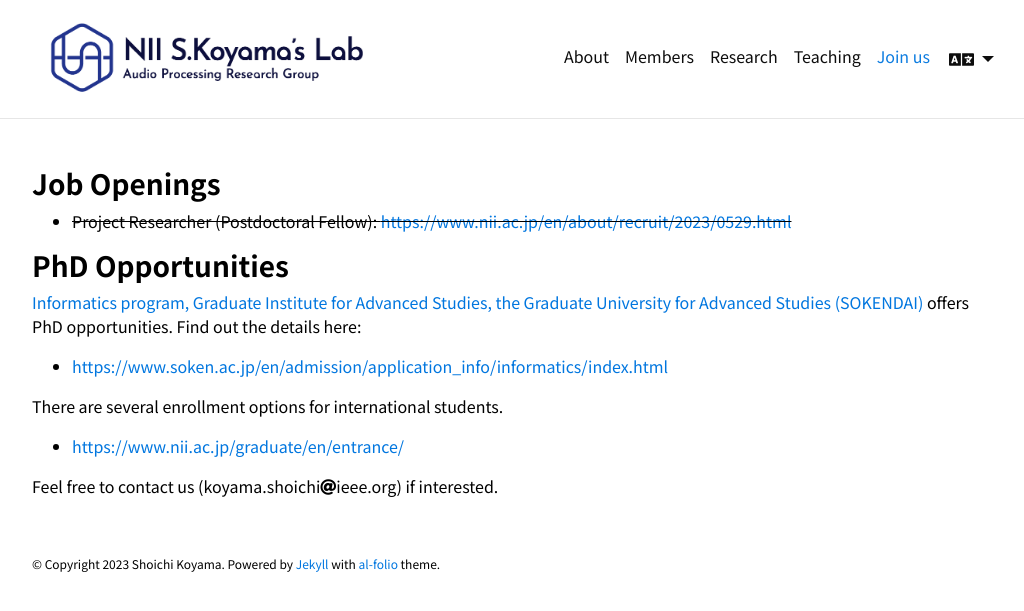
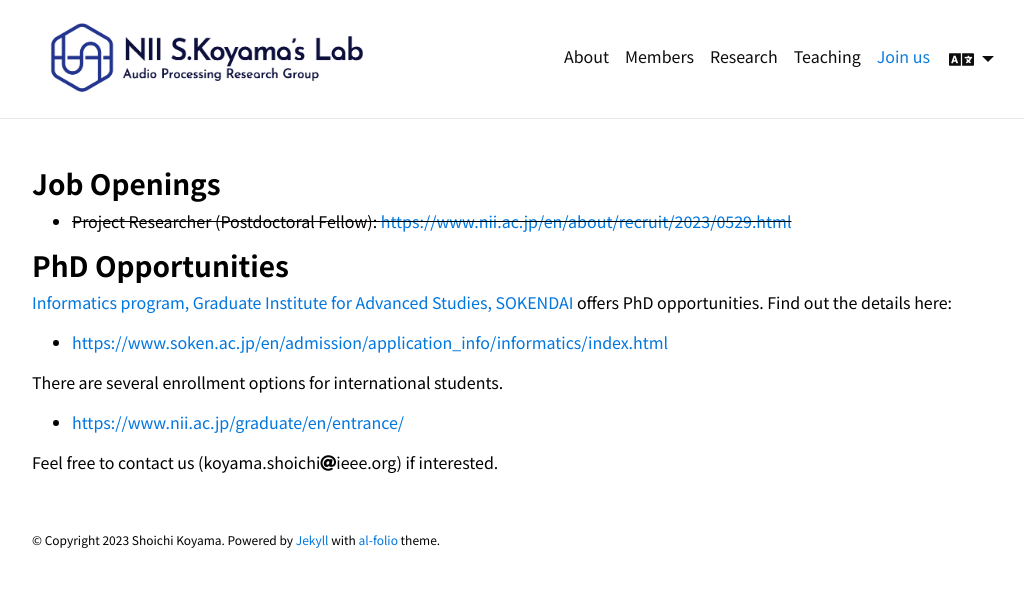
Before and after one commit to skoyamalab/skoyamalab.github.io, a Jekyll site: the page built from _pages/recruitment.md, in a window 1280 px wide. Shown: the top 611 px of the page, without its empty margins (123-1147 px from the left). Built offline with Jekyll 4.4.1, drawn with Linux system fonts in a browser that asks for light colours; comment, search, counter and statistics services are not loaded; a style sheet for code colours, icons or effects is not loaded.

Commit message:
modified recruitment

```diff
--- a/_pages/recruitment.md
+++ b/_pages/recruitment.md
@@ -13,7 +13,7 @@ nav_order: 4
 
 ### PhD Opportunities
 
-[Informatics program, Graduate Institute for Advanced Studies, the Graduate University for Advanced Studies (SOKENDAI)](https://www.nii.ac.jp/graduate/en/) offers PhD opportunities. Find out the details here:
+[Informatics program, Graduate Institute for Advanced Studies, SOKENDAI](https://www.nii.ac.jp/graduate/en/) offers PhD opportunities. Find out the details here:
 
 - [https://www.soken.ac.jp/en/admission/application_info/informatics/index.html](https://www.soken.ac.jp/en/admission/application_info/informatics/index.html)
 
```
